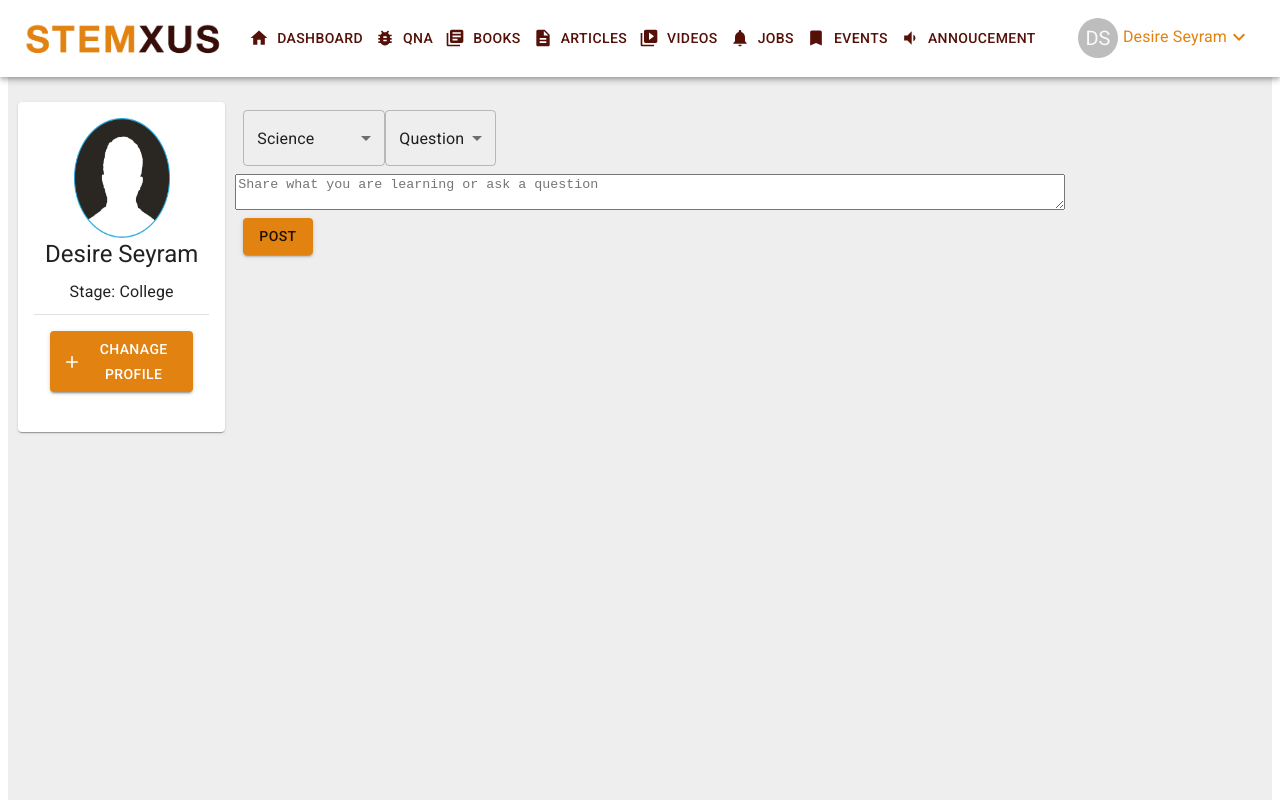
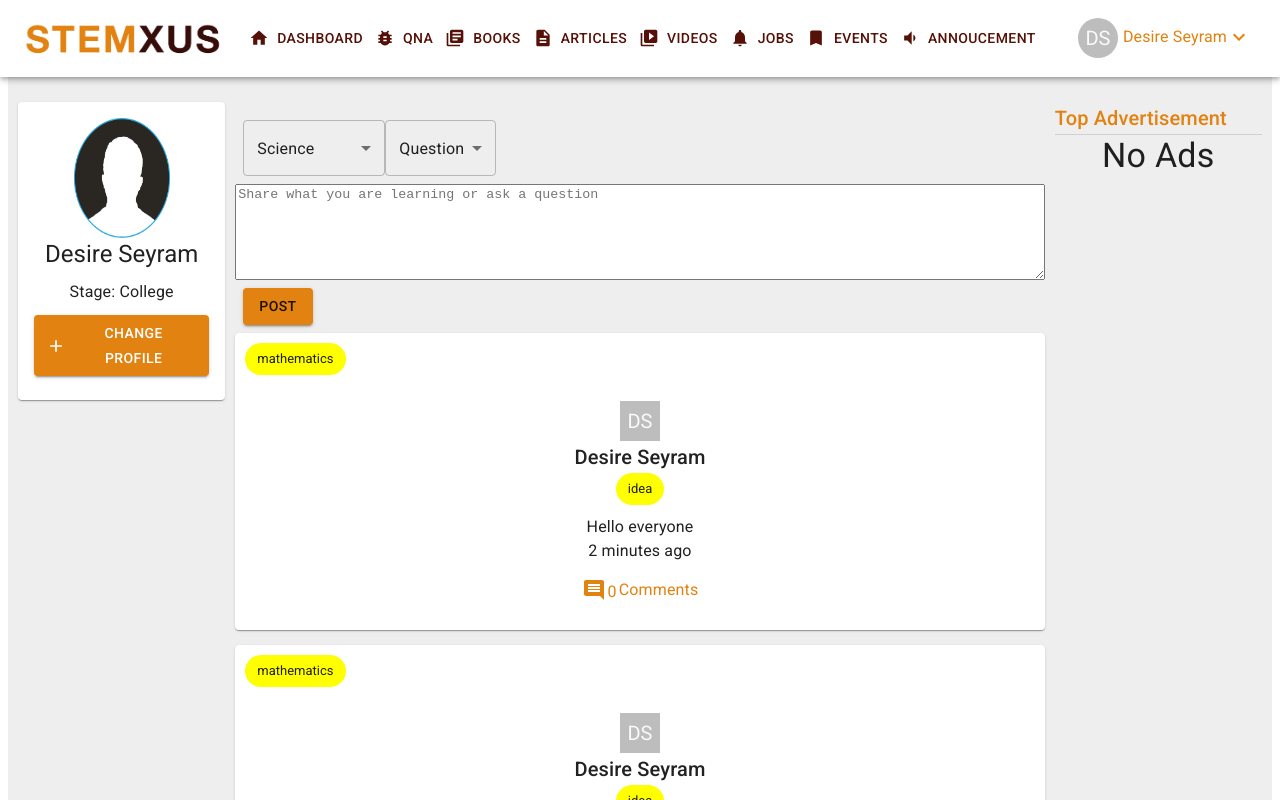
Before and after one commit to gid-code/team-337-frontend, a React (Create React App) app: page /dashboard in a window 1280 px wide. Shown: the top 800 px of the page. Built offline with nearby package versions, Linux system fonts and the light colour scheme.

Commit message:
finish dashboard

```diff
--- a/src/components/Dashboard/Dashboard.js
+++ b/src/components/Dashboard/Dashboard.js
@@ -6,7 +6,6 @@ import {
 	Divider,
 	Grid,
 	Select,
-	TextareaAutosize,
 	Toolbar,
 	Typography,
 } from "@material-ui/core";
@@ -14,6 +13,7 @@ import { AddOutlined } from "@material-ui/icons";
 import React, { Component, Fragment } from "react";
 import Navbar from "../Navbar";
 import profile from "../../assets/img/profile.png";
+import Post from "./Post";
 
 export default class Dashboard extends Component {
 	render() {
@@ -33,15 +33,12 @@ export default class Dashboard extends Component {
 					>
 						<Card>
 							<CardContent>
-								<Box display="flex" flexDirection="column">
-									<Box display="flex" justifyContent="center">
+								<Box display="flex" flexDirection="column" alignItems="center">
 									<img
 										src={profile}
 										alt="profile"
 										style={{ height: "15vh", width: "12vh" }}
 									></img>
-									</Box>
-									<Box display="flex" justifyContent="center">
 									<Typography
 										style={{ marginBottom: 10 }}
 										component="h1"
@@ -50,14 +47,10 @@ export default class Dashboard extends Component {
 									>
 										Desire Seyram
 									</Typography>
-									</Box>
-									<Box display="flex" justifyContent="center">
 									<Typography style={{ marginBottom: 10 }} gutterBottom>
 										Stage: College
 									</Typography>
-									</Box>
 									<Divider />
-									<Box display="flex" justifyContent="center" m={2}>
 									<Button
 										variant="contained"
 										size="medium"
@@ -65,9 +58,8 @@ export default class Dashboard extends Component {
 										color="primary"
 										style={{ color: "white" }}
 									>
-											Chanage Profile
+										Change Profile
 									</Button>
-									</Box>
 								</Box>
 							</CardContent>
 						</Card>
@@ -79,8 +71,9 @@ export default class Dashboard extends Component {
 						md={12}
 						lg={8}
 						direction="column"
-						style={{ marginLeft: 10, marginRight: 8 }}
+						style={{ padding: 10 }}
 					>
+						{/* <div> */}
 						<Box display="flex" m={1}>
 							<Select native size="small" variant="outlined" id="category">
 								<option value="Science">Science</option>
@@ -94,6 +87,8 @@ export default class Dashboard extends Component {
 						</Box>
 						<textarea
 							rowsMin={4}
+							multiline
+							rows={6}
 							placeholder="Share what you are learning or ask a question"
 						></textarea>
 						<Box display="flex" m={1}>
@@ -102,13 +97,32 @@ export default class Dashboard extends Component {
 							</Button>
 						</Box>
 
-						<Grid item container spacing={3} direction="column">
+						<Grid item container direction="column">
 							{/* {dbooks.map((book) => (
                         <QuestionItem book={book} key={book.title} />
                      ))} */}
+							<Post />
+							<Post />
 						</Grid>
+						{/* </div> */}
 					</Grid>
-					<Grid item xs={false} sm={1} md={false} lg={2}></Grid>
+					<Grid
+						item
+						container
+						xs={false}
+						sm={1}
+						md={false}
+						lg={2}
+						direction="column"
+					>
+						<Typography color="primary" variant="h6">
+							Top Advertisement
+						</Typography>
+						<Divider />
+						<Box display="flex" alignItems="center" flexDirection="column">
+							<Typography variant="h4">No Ads</Typography>
+						</Box>
+					</Grid>
 				</Grid>
 			</Fragment>
 		);
--- /dev/null
+++ b/src/components/Dashboard/Post.js
@@ -0,0 +1,46 @@
+import {
+	Avatar,
+	Box,
+	Card,
+	CardContent,
+	Chip,
+	Typography,
+} from "@material-ui/core";
+import { Comment } from "@material-ui/icons";
+import React from "react";
+
+export default function Post() {
+	// const {book} = props
+	return (
+		<div>
+			<Card style={{ marginBottom: 15 }}>
+				<Chip
+					label="mathematics"
+					color="primary"
+					style={{ backgroundColor: "yellow", margin: 10 }}
+				></Chip>
+				<CardContent>
+					<div style={{ width: "100%" }}>
+						<Box display="flex" flexDirection="column" alignItems="center">
+							<Avatar variant="square">DS</Avatar>
+
+							<Typography variant="h6">Desire Seyram</Typography>
+							<Chip label="idea" style={{ backgroundColor: "yellow" }}></Chip>
+							<Typography style={{ marginTop: 10 }}>Hello everyone</Typography>
+							<Typography style={{ marginBottom: 15 }}>
+								2 minutes ago
+							</Typography>
+							<Box display="flex">
+								<Comment color="primary" />
+								<Typography style={{ margin: 2 }} color="primary">
+									0
+								</Typography>
+								<Typography color="primary">Comments</Typography>
+							</Box>
+						</Box>
+					</div>
+				</CardContent>
+			</Card>
+		</div>
+	);
+}
```
Lines whose indentation alone changed are shown as unchanged.
